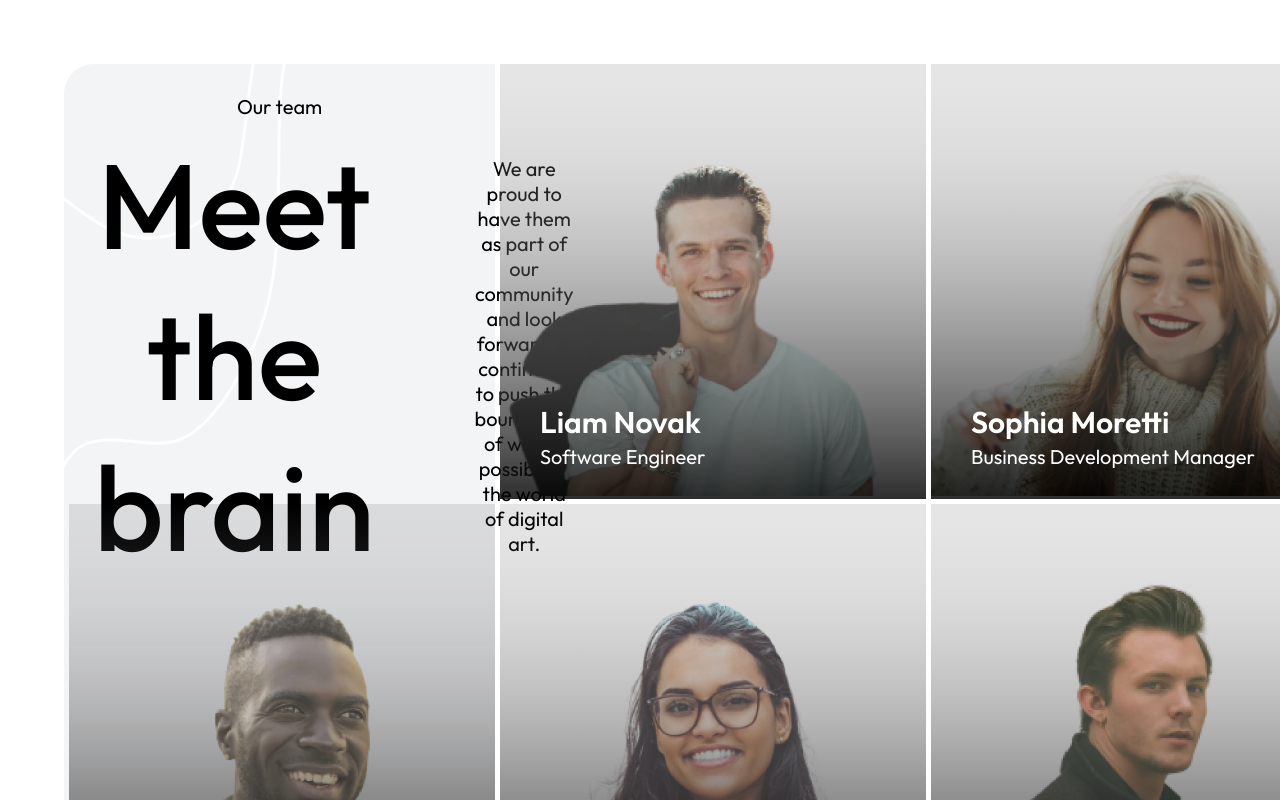
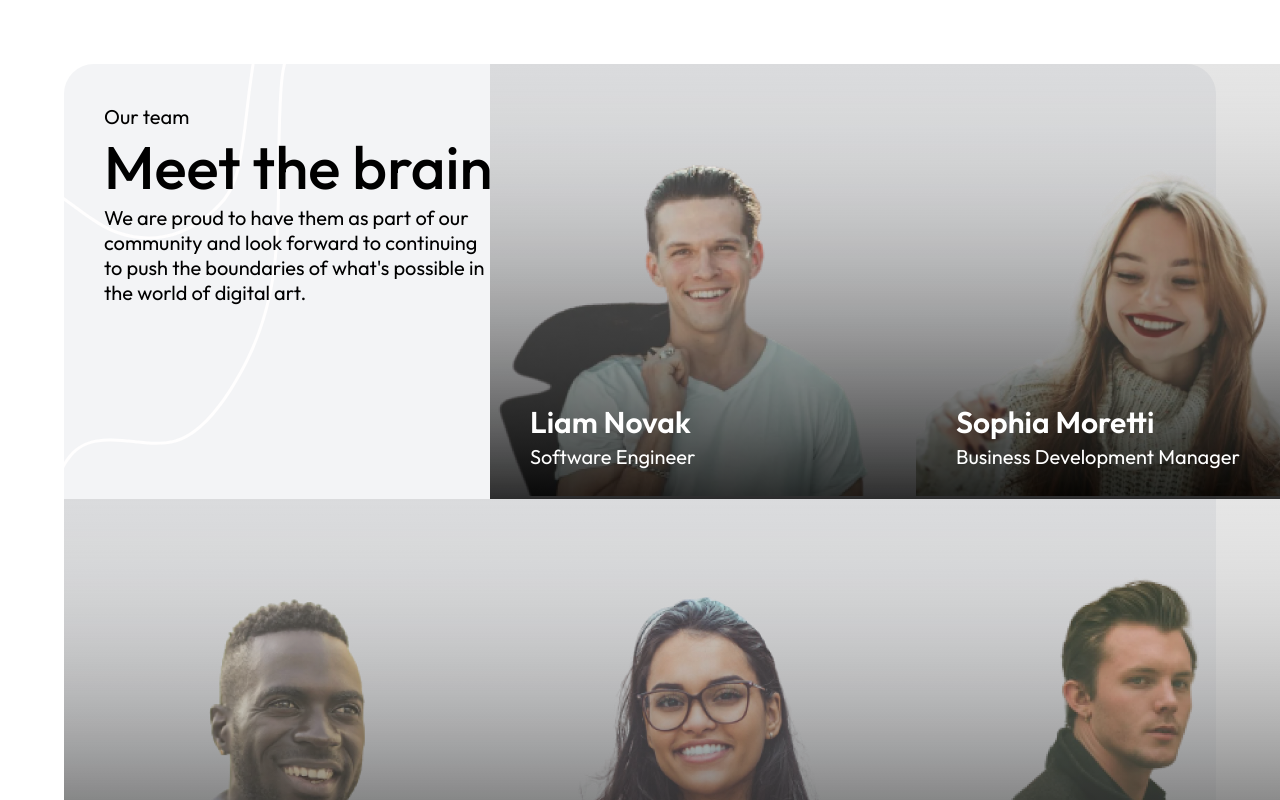
Before and after one commit to elClassico-eng/2.Meet-the-brain, a plain HTML site: page index.html in a window 1280 px wide. Drawn offline with Linux system fonts and the light colour scheme.

Commit message:
Первая версия desctop сайта

```diff
--- a/index.html
+++ b/index.html
@@ -31,10 +31,10 @@
     <body>
         <section class="card__section">
             <article class="card__section__container">
-                <div class="card card-1">
+                <div class="card-1">
                     <div class="card__description">
+                        <div class="card__description__text">
                             <a href="#" target="_blank">Our team</a>
-                        <div class="">
                             <h1>Meet the brain</h1>
                             <p>
                                 We are proud to have them as part of our
@@ -43,15 +43,19 @@
                                 of digital art.
                             </p>
                         </div>
-                    </div>
                         <div class="card__link-container">
                             <a href="#">See all members</a>
                             <img src="./resources/arrow up right.svg" />
                         </div>
                     </div>
+
+                    <div class="cards__container">
                         <div class="card card-2">
                             <div class="card__overlay"></div>
-                    <img src="./resources/person_1.png" alt="Liam Novak" />
+                            <img
+                                src="./resources/person_1.png"
+                                alt="Liam Novak"
+                            />
                             <div class="card__author">
                                 <h2>Liam Novak</h2>
                                 <p>Software Engineer</p>
@@ -59,7 +63,10 @@
                         </div>
                         <div class="card card-3">
                             <div class="card__overlay"></div>
-                    <img src="./resources/person_2.png" alt="Sophia Moretti" />
+                            <img
+                                src="./resources/person_2.png"
+                                alt="Sophia Moretti"
+                            />
                             <div class="card__author">
                                 <h2>Sophia Moretti</h2>
                                 <p>Business Development Manager</p>
@@ -67,7 +74,10 @@
                         </div>
                         <div class="card card-4">
                             <div class="card__overlay"></div>
-                    <img src="./resources/person_3.png" alt="Ethan Rossi" />
+                            <img
+                                src="./resources/person_3.png"
+                                alt="Ethan Rossi"
+                            />
                             <div class="card__author">
                                 <h2>Ethan Rossi</h2>
                                 <p>Business Development Manager</p>
@@ -75,7 +85,10 @@
                         </div>
                         <div class="card card-5">
                             <div class="card__overlay"></div>
-                    <img src="./resources/person_4.png" alt="Isabella Ricci" />
+                            <img
+                                src="./resources/person_4.png"
+                                alt="Isabella Ricci"
+                            />
                             <div class="card__author">
                                 <h2>Isabella Ricci</h2>
                                 <p>UX Designer</p>
@@ -83,10 +96,15 @@
                         </div>
                         <div class="card card-6">
                             <div class="card__overlay"></div>
-                    <img src="./resources/person_5.png" alt="Noah Conti" />
+                            <img
+                                src="./resources/person_5.png"
+                                alt="Noah Conti"
+                            />
                             <div class="card__author">
                                 <h2>Noah Conti</h2>
                                 <p>Content Creator</p>
+                            </div>
+                        </div>
                     </div>
                 </div>
             </article>
--- a/style.css
+++ b/style.css
@@ -16,7 +16,7 @@
     --color: #000;
     --body-color: #fff;
 
-    --fz-h1-desctop: 12rem;
+    --fz-h1-desctop: 6rem;
     --fz-h1-tablet: 4rem;
     --fz-h2-desctop: 3rem;
     --fz-h2-tablet: 2rem;
@@ -70,34 +70,23 @@ a {
 .card__section__container {
     position: relative;
     width: 100%;
+    min-height: 100vh;
     display: grid;
     gap: 0.5rem;
-    grid-template-columns: 2fr 1fr 1fr 1fr;
     grid-template-rows: repeat(2, 1fr);
 }
 
-.card__link-container {
+.card__description {
+    width: 100%;
+    max-height: 100%;
     display: flex;
-    align-items: flex-end;
-    gap: 0.5rem;
+    flex-direction: column;
+    margin: 4rem;
+    justify-content: space-between;
 }
 
-.card__description {
-    display: flex;
-    flex-direction: column;
-    justify-content: space-between;
-    text-align: center;
-    height: 50%;
-}
-
-.card__description div {
-    display: flex;
-    gap: 10rem;
-    align-items: center;
-}
-
-.card__description p {
-    max-width: 80%;
+.card__description__text {
+    width: 70%;
 }
 
 .card__link-container a {
@@ -139,10 +128,14 @@ a {
     animation-play-state: paused;
 }
 
-.card__description {
-    display: flex;
-    flex-direction: column;
-    gap: 1rem;
+.cards__container {
+    position: absolute;
+    right: 0;
+    top: 0;
+    width: 100%;
+    min-height: 100%;
+    display: grid;
+    grid-template-columns: 2fr 1fr 1fr 1fr;
 }
 
 .card {
@@ -208,20 +201,15 @@ a {
 }
 
 .card-1 {
-    position: absolute;
-    top: 0;
-    left: 0;
-    grid-column: 1 / 3;
-    grid-row: 1 / 3;
-    height: 100%;
-    display: flex;
-    flex-direction: column;
-    justify-content: space-between;
+    position: relative;
+    height: 100vh;
+    display: grid;
+    grid-template-columns: repeat(2, 1fr);
+    gap: 3rem;
     background: url("./resources/Background_decor.svg");
     background-repeat: no-repeat;
     background-color: var(--card-bg-6);
-    padding: 3rem;
-    border-radius: 3rem 0 0 3rem;
+    border-radius: 3rem 3rem;
     color: #000;
     animation: none;
 }
@@ -238,6 +226,7 @@ a {
     cursor: pointer;
     background-color: rgba(0, 0, 0, 0.1);
     transition: background-color 0.1s ease-in;
+    color: var(--body-color);
 }
 
 .card-2 {
@@ -273,4 +262,24 @@ a {
 }
 
 @media (max-width: 1024px) {
+    h1 {
+        font-size: var(--fz-h1-tablet);
+    }
+
+    h2 {
+        font-size: var(--fz-h2-tablet);
+    }
+
+    p {
+        font-size: var(--fz-p-tablet);
+    }
+
+    .card-1 {
+        grid-template-columns: 1fr;
+    }
+
+    .cards__container {
+        position: relative;
+        grid-template-columns: 1fr;
+    }
 }
```
Lines whose indentation alone changed are shown as unchanged.
